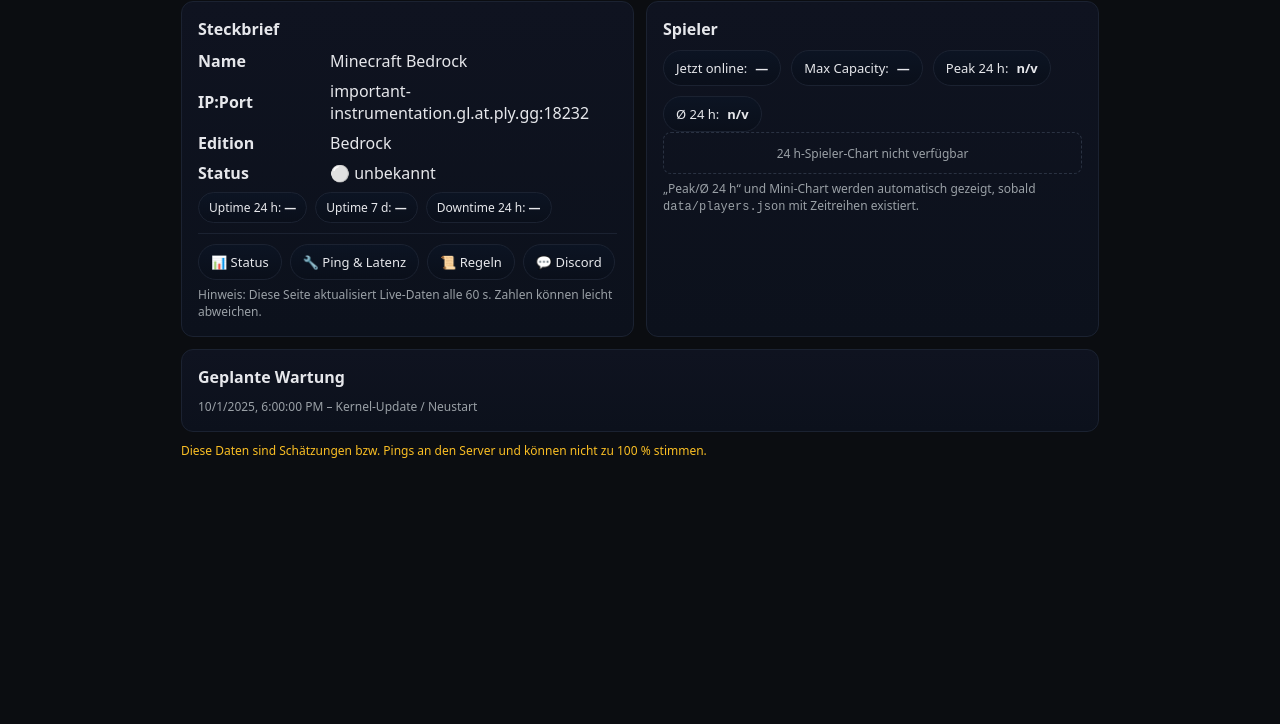
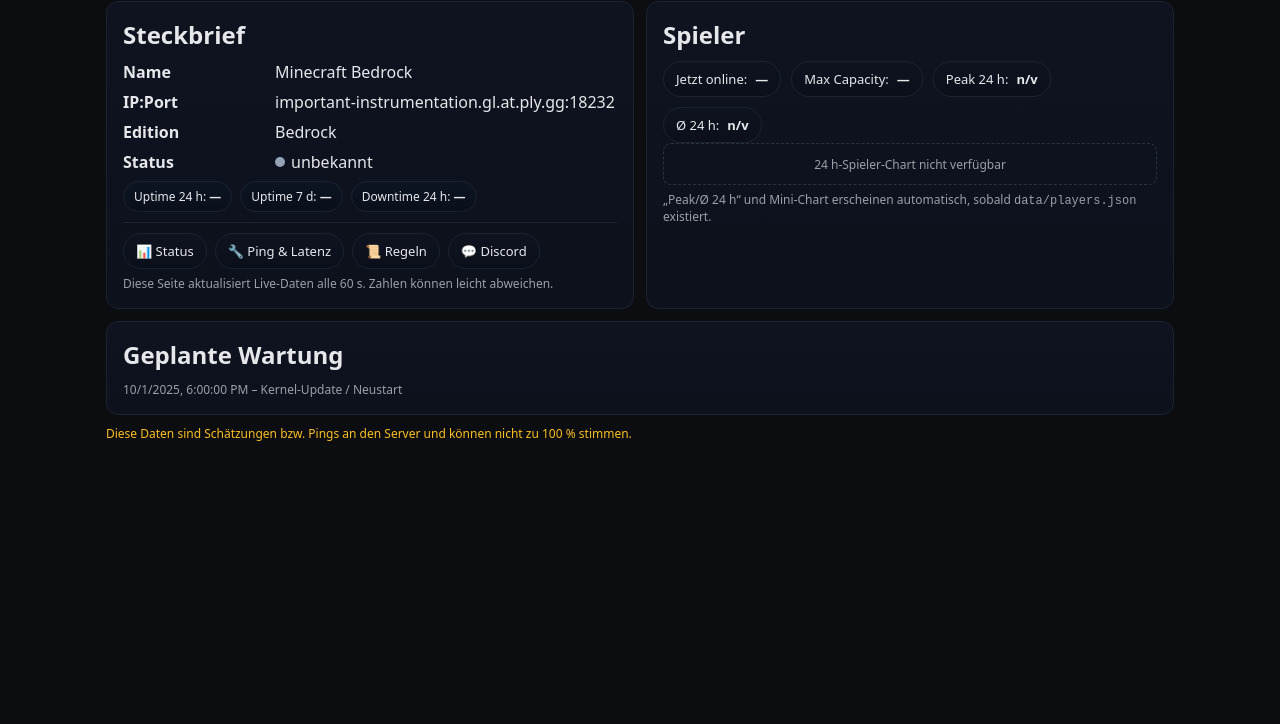
Before and after one commit to F1NN303/mc-server-status, a plain HTML site: page public/secret-status-bf6a3e31/info.html in a window 1280 px wide. Shown: the part 76-800 px from the top of the page. Drawn offline with Linux system fonts and the light colour scheme; no server answers.

Commit message:
Update info.html

```diff
--- a/public/secret-status-bf6a3e31/info.html
+++ b/public/secret-status-bf6a3e31/info.html
@@ -16,20 +16,20 @@
 }
 *{box-sizing:border-box}
 html,body{margin:0;background:var(--bg);color:var(--fg);font-family:system-ui,-apple-system,Segoe UI,Roboto,Arial,sans-serif}
-.wrap{max-width:950px;margin:28px auto;padding:0 16px}
+.wrap{max-width:1100px;margin:28px auto;padding:0 16px}
 a{color:var(--accent);text-decoration:none}
 a:hover{text-decoration:underline}
 header{display:flex;align-items:center;justify-content:space-between;gap:12px;flex-wrap:wrap;margin-bottom:16px}
 h1{margin:0;font-size:22px}
 .btn,.chip{display:inline-flex;align-items:center;gap:8px;padding:8px 12px;border-radius:999px;border:1px solid var(--line);
-  background:linear-gradient(180deg,#0c1423,#0a0f1a);color:var(--fg);font-size:13px}
+  background:linear-gradient(180deg,var(--panel),#0b0f1a);color:var(--fg);font-size:13px}
 .btn{cursor:pointer}
+.small{font-size:12px;color:var(--muted)}
+.card{background:linear-gradient(180deg,var(--panel),#0c111c);border:1px solid var(--line);border-radius:var(--radius)}
+.pad{padding:16px}
 .grid{display:grid;grid-template-columns:1fr;gap:12px}
 @media(min-width:860px){.grid{grid-template-columns:1fr 1fr}}
-.card{background:linear-gradient(180deg,var(--panel),#0c111c);border:1px solid var(--line);border-radius:var(--radius);padding:16px}
-h2{font-size:16px;margin:0 0 10px}
-.small{font-size:12px;color:var(--muted)}
-.kv{display:grid;grid-template-columns:120px 1fr;gap:8px 12px}
+.kv{display:grid;grid-template-columns:140px 1fr;gap:8px 12px}
 .kv div{min-height:22px;display:flex;align-items:center}
 .badges{display:flex;gap:8px;flex-wrap:wrap;margin-top:8px}
 .badge{border:1px solid var(--line);background:linear-gradient(180deg,#0c1423,#0a0f1a);padding:6px 10px;border-radius:999px;font-size:12px}
@@ -41,6 +41,8 @@ h2{font-size:16px;margin:0 0 10px}
 .footer-note{margin-top:10px;font-size:12px;color:#fbbf24}
 .links{display:flex;gap:8px;flex-wrap:wrap}
 .tip{font-size:12px;color:var(--muted);margin-top:6px}
+.dot{width:10px;height:10px;border-radius:50%;display:inline-block;margin-right:6px}
+.dot.g{background:var(--g)} .dot.r{background:var(--r)} .dot.u{background:var(--u)}
 </style>
 </head>
 <body>
@@ -56,7 +58,8 @@ h2{font-size:16px;margin:0 0 10px}
   <div class="grid">
     <!-- Steckbrief -->
     <section class="card">
-      <h2>Steckbrief</h2>
+      <div class="pad">
+        <h2 style="margin:0 0 10px">Steckbrief</h2>
         <div class="kv">
           <div><strong>Name</strong></div><div id="s-name">Minecraft Bedrock</div>
           <div><strong>IP:Port</strong></div><div id="s-host">important-instrumentation.gl.at.ply.gg:18232</div>
@@ -75,12 +78,14 @@ h2{font-size:16px;margin:0 0 10px}
           <a class="chip" href="./rules.html">📜 Regeln</a>
           <a class="chip" href="https://discord.gg/GtCaTP7GW6" target="_blank" rel="noopener">💬 Discord</a>
         </div>
-      <div class="tip">Hinweis: Diese Seite aktualisiert Live-Daten alle 60 s. Zahlen können leicht abweichen.</div>
+        <div class="tip">Diese Seite aktualisiert Live-Daten alle 60 s. Zahlen können leicht abweichen.</div>
+      </div>
     </section>
 
     <!-- Spieler -->
     <section class="card">
-      <h2>Spieler</h2>
+      <div class="pad">
+        <h2 style="margin:0 0 10px">Spieler</h2>
         <div class="players-row">
           <span class="chip">Jetzt online: <strong id="p-now">—</strong></span>
           <span class="chip">Max Capacity: <strong id="p-max">—</strong></span>
@@ -89,25 +94,28 @@ h2{font-size:16px;margin:0 0 10px}
         </div>
         <div id="spark-wrap" class="spark" aria-live="polite">24 h-Spieler-Chart nicht verfügbar</div>
         <canvas id="spark" class="spark-canvas" height="70"></canvas>
-      <div class="tip">„Peak/Ø 24 h“ und Mini-Chart werden automatisch gezeigt, sobald <code>data/players.json</code> mit Zeitreihen existiert.</div>
+        <div class="tip">„Peak/Ø 24 h“ und Mini-Chart erscheinen automatisch, sobald <code>data/players.json</code> existiert.</div>
+      </div>
     </section>
   </div>
 
-  <!-- Wartung unten -->
+  <!-- Geplante Wartung unten -->
   <section class="card" id="maint" style="margin-top:12px;display:none">
-    <h2>Geplante Wartung</h2>
+    <div class="pad">
+      <h2 style="margin:0 0 10px">Geplante Wartung</h2>
       <div id="maint-body" class="small">—</div>
+    </div>
   </section>
 
   <p class="footer-note">Diese Daten sind Schätzungen bzw. Pings an den Server und können nicht zu 100 % stimmen.</p>
 </div>
 
 <script>
-/* Endpoints */
+/* Endpoints (wie index) */
 const API_LIVE='/api/bedrock';
 const API_HIST='/api/history';
-const API_INC='/secret-status-bf6a3e31/incidents.json';
-const API_PLAYERS='/data/players.json'; // optional – nur wenn vorhanden
+const API_INC='/incidents.json';
+const API_PLAYERS='/data/players.json'; // optional
 
 /* DOM */
 const $=id=>document.getElementById(id);
@@ -117,9 +125,9 @@ const pNow=$('p-now'), pMax=$('p-max'), pPeak=$('p-peak'), pAvg=$('p-avg');
 const spark=$('spark'), sparkWrap=$('spark-wrap');
 const maint=$('maint'), maintBody=$('maint-body');
 
-/* Theme + Copy */
+/* Theme + Copy (wie index) */
 (function(){
-  const btn=$('themeBtn');
+  const btn=document.getElementById('themeBtn');
   const apply=t=>{ document.documentElement.style.colorScheme=(t==='light'?'light':'dark'); };
   let cur=localStorage.getItem('theme')||'auto';
   if(cur==='auto') apply(matchMedia('(prefers-color-scheme: light)').matches?'light':'dark'); else apply(cur);
@@ -131,33 +139,36 @@ const maint=$('maint'), maintBody=$('maint-body');
   });
   btn.textContent='🌓 '+(cur==='auto'?'Auto':(cur==='light'?'Light':'Dark'));
 })();
-$('copyBtn').addEventListener('click', async ()=>{
+document.getElementById('copyBtn').addEventListener('click', async ()=>{
   const text=sHost.textContent.trim();
-  try{ await navigator.clipboard.writeText(text); const b=$('copyBtn'); b.textContent='✅ Kopiert!'; setTimeout(()=>b.textContent='📋 IP kopieren',1400); }
+  try{ await navigator.clipboard.writeText(text);
+       const b=document.getElementById('copyBtn'); b.textContent='✅ Kopiert!'; setTimeout(()=>b.textContent='📋 IP kopieren',1400); }
   catch{ prompt('Kopiere IP:', text); }
 });
 
-/* Helpers */
+/* Helpers (wie index) */
 const fmtPct=v=> isFinite(v)?(v*100).toFixed(2)+'%':'—';
 const fmtMin=m=> m<60?`${m} min`:`${Math.floor(m/60)} h ${m%60} min`;
 async function getJSON(u){ const r=await fetch(u,{cache:'no-store'}); if(!r.ok) throw new Error(String(r.status)); return r.json(); }
-function toIntervals(hist, nowISO){
-  const arr=[...hist].sort((a,b)=>new Date(a.ts)-new Date(b.ts));
+function toIntervals(points, nowISO){
+  const arr=[...points].sort((a,b)=>new Date(a.ts)-new Date(b.ts));
   const out=[];
   for(let i=0;i<arr.length;i++){
     const from=new Date(arr[i].ts);
     const to=new Date(i<arr.length-1?arr[i+1].ts:(nowISO||new Date().toISOString()));
-    const mins=Math.max(1, Math.round((to-from)/60000));
+    let mins=Math.max(1, Math.round((to-from)/60000));
+    if(mins>30) mins=30;
     out.push({from:arr[i].ts,to:to.toISOString(),ok:arr[i].ok,mins});
   }
   return out;
 }
+const DAY_MS=86400000;
 function sliceSince(intervals, sinceMs){
   return intervals.filter(i=> new Date(i.from).getTime()>=sinceMs || new Date(i.to).getTime()>sinceMs);
 }
 function sumDur(intervals, pred){ return intervals.reduce((a,i)=> a+(pred(i)?i.mins:0), 0); }
 
-/* Live + Steckbrief */
+/* Live + Steckbrief + Spieler jetzt */
 async function loadLive(){
   try{
     const live=await getJSON(API_LIVE+'?t='+Date.now());
@@ -169,15 +180,16 @@ async function loadLive(){
 
     sName.textContent=name;
     sHost.textContent=host;
-    sStatus.innerHTML = ok===true ? '🟢 online' : ok===false ? '🔴 offline' : '⚪ unbekannt';
+    sStatus.innerHTML = ok===true ? '<span class="dot g"></span>online'
+                      : ok===false ? '<span class="dot r"></span>offline'
+                                   : '<span class="dot u"></span>unbekannt';
 
     const cur = live?.players?.online ?? live?.playersOnline ?? live?.online ?? null;
     const max = live?.players?.max    ?? live?.playersMax    ?? live?.max    ?? null;
     pNow.textContent = (cur!=null?cur:'—');
     pMax.textContent = (max!=null?max:'—');
   }catch{
-    sStatus.innerHTML='⚪ unbekannt';
-    // Spieler unbekannt
+    sStatus.innerHTML='<span class="dot u"></span>unbekannt';
     pNow.textContent='—'; pMax.textContent='—';
   }
 }
@@ -220,35 +232,27 @@ async function loadPlayersSpark(){
     const arr = await r.json();
     if(!Array.isArray(arr) || !arr.length) throw new Error('empty');
 
-    // nur letzten 24h
     const since = Date.now()-24*60*60*1000;
     const pts = arr.filter(p=> new Date(p.ts).getTime() >= since)
                    .map(p=> ({t:new Date(p.ts).getTime(), v: Number(p.online||0)}));
     if(!pts.length) throw new Error('no 24h points');
 
-    // Peak / Avg
     const peak = Math.max(...pts.map(p=>p.v));
     const avg  = pts.reduce((a,b)=>a+b.v,0)/pts.length;
     pPeak.textContent = String(peak);
     pAvg.textContent  = String(Math.round(avg));
 
-    // Sparkline zeichnen (plain canvas, keine libs)
     const canvas = spark; const ctx=canvas.getContext('2d');
     canvas.width = canvas.clientWidth || 680;
     const W=canvas.width, H=canvas.height;
     ctx.clearRect(0,0,W,H);
-    // Achsenwerte
     const t0 = since, t1 = Date.now();
     const v0 = 0, v1 = Math.max(peak, 1);
     const x = t=> ( (t - t0) / (t1 - t0) ) * (W-20) + 10;
     const y = v=> H - ( (v - v0) / (v1 - v0) ) * (H-16) - 8;
-
-    // Hintergrund
     ctx.fillStyle = '#0a0f1a'; ctx.fillRect(0,0,W,H);
-    ctx.strokeStyle = '#1b2231'; ctx.lineWidth=1;
-    ctx.beginPath(); ctx.moveTo(10, H-8); ctx.lineTo(W-10, H-8); ctx.stroke();
-
-    // Linie
+    ctx.strokeStyle = '#1b2231'; ctx.lineWidth=1; ctx.beginPath();
+    ctx.moveTo(10,H-8); ctx.lineTo(W-10,H-8); ctx.stroke();
     ctx.strokeStyle = '#93c5fd'; ctx.lineWidth=2; ctx.beginPath();
     pts.forEach((p,i)=>{ const X=x(p.t), Y=y(p.v); i?ctx.lineTo(X,Y):ctx.moveTo(X,Y); });
     ctx.stroke();
@@ -256,14 +260,13 @@ async function loadPlayersSpark(){
     sparkWrap.style.display='none';
     canvas.style.display='block';
   }catch{
-    // Keine Players-Zeitreihe vorhanden – Platzhalter lassen
     sparkWrap.style.display='flex';
     spark.style.display='none';
     pPeak.textContent='n/v'; pAvg.textContent='n/v';
   }
 }
 
-/* Maintenance unten */
+/* Maintenance unten (falls vorhanden) */
 async function loadMaintenance(){
   try{
     const inc = await getJSON(API_INC);
@@ -283,7 +286,6 @@ async function loadMaintenance(){
 /* Init */
 async function init(){
   await Promise.all([loadLive(), loadUptime(), loadPlayersSpark(), loadMaintenance()]);
-  // Refresh jede Minute (Live/Players/Maintenance – History für Uptime alle 5 Min durch Action, hier reicht 60s)
   setInterval(()=>{ loadLive(); loadPlayersSpark(); loadMaintenance(); }, 60_000);
 }
 init();
```
Lines whose indentation alone changed are shown as unchanged.
